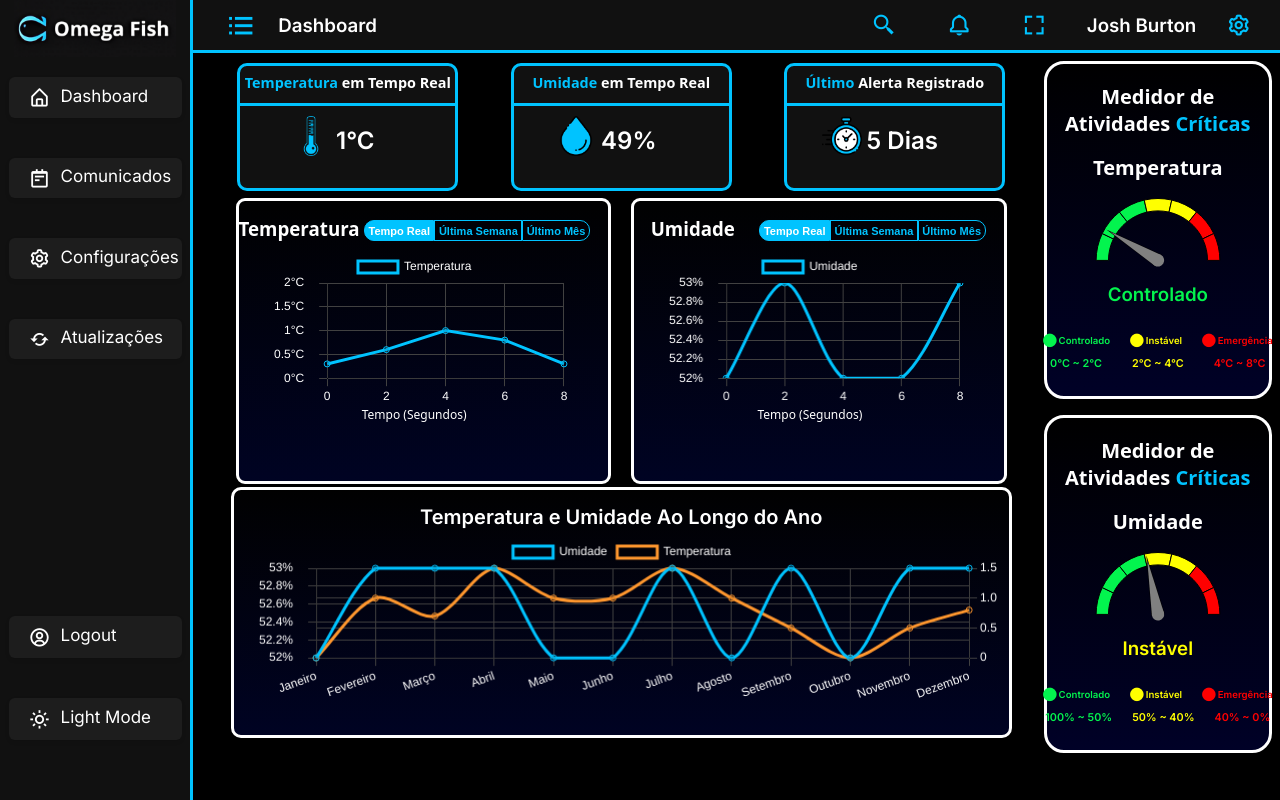
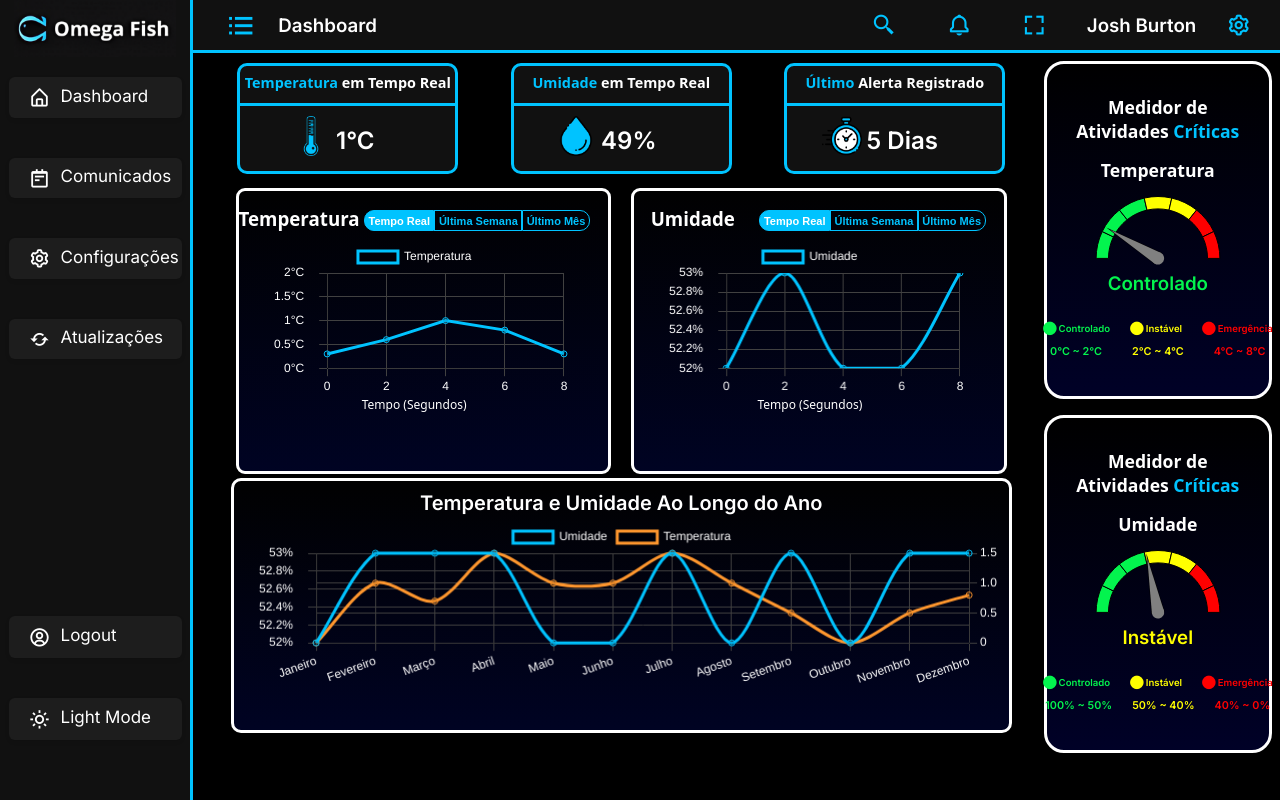
Before and after one commit to Omega-Fish/Site-Institucional, a plain HTML site: page Dashboard/Dashboard.html in a window 1280 px wide. Drawn offline with nearby package versions, Linux system fonts and the light colour scheme.

Commit message:
Alterações de Tamanho e Espaços 2

```diff
--- a/Dashboard/style.css
+++ b/Dashboard/style.css
@@ -162,8 +162,8 @@ body {
     justify-content: space-between;
     width: 60vw;
     margin-top: 10px;
-    margin-bottom: 35px;
-    height: 15%;
+    margin-bottom: 40px;
+    height: 13%;
 }
 .kpi1, .kpi2, .kpi3 {
     text-align: center;
@@ -172,7 +172,7 @@ body {
     border: 3px #00C3FF solid;
     color: white;
     border-radius: 10px;
-    height: 122px;
+    height: 105px;
 }
 
 .KPIS .titulo {
@@ -202,11 +202,7 @@ body {
     margin-right: 5px;
     margin-top: 10px;
 }
-.kpi3 .digital {
-}
-.kpi3 .digital h2 {
 
-}
 .KPIS h1 {
 font-family: 'Inter', sans-serif;
 font-size: 0.9rem;
@@ -424,9 +420,9 @@ Gráfico Gauge
     flex-direction: column;
     align-items: center;
     width: 15vw;
-    height: 31.5vh;
+    height: 29vh;
     margin: 8px 0px;
-    padding: 40px 15px;
+    padding: 50px 15px;
     border-radius: 20px;
     border: solid 3px rgb(255, 255, 255);
     background: linear-gradient(to bottom, #000000, rgb(0, 1, 39));
@@ -437,8 +433,11 @@ Gráfico Gauge
     text-align: center;
     font-family: system-ui, -apple-system, BlinkMacSystemFont, 'Segoe UI', Roboto, Oxygen, Ubuntu, Cantarell, 'Open Sans', 'Helvetica Neue', sans-serif;
 }
+.chartBox .titulo h1{
+    font-size: 1.1rem;
+}
   .titulo_chart {
-    margin-top: -20px;
+    margin-top: -30px;
     display: flex;
     align-items: center;
     height: 10px;
@@ -489,7 +488,8 @@ Gráfico Gauge
     height: 30%;
     margin: 2vh 0px;
     border: solid 3px white;
-    padding: 10px 10px;
+    padding: 5px 10px;
+    padding-bottom: 20px;
     border-radius: 10px;
     background: linear-gradient(180deg, rgba(1, 1, 1, 1) 0%, rgba(0, 3, 35, 1) 100%);
   }
```
Also changed, not shown: Dashboard/DashboardHome.css (+6 -5 lines).
